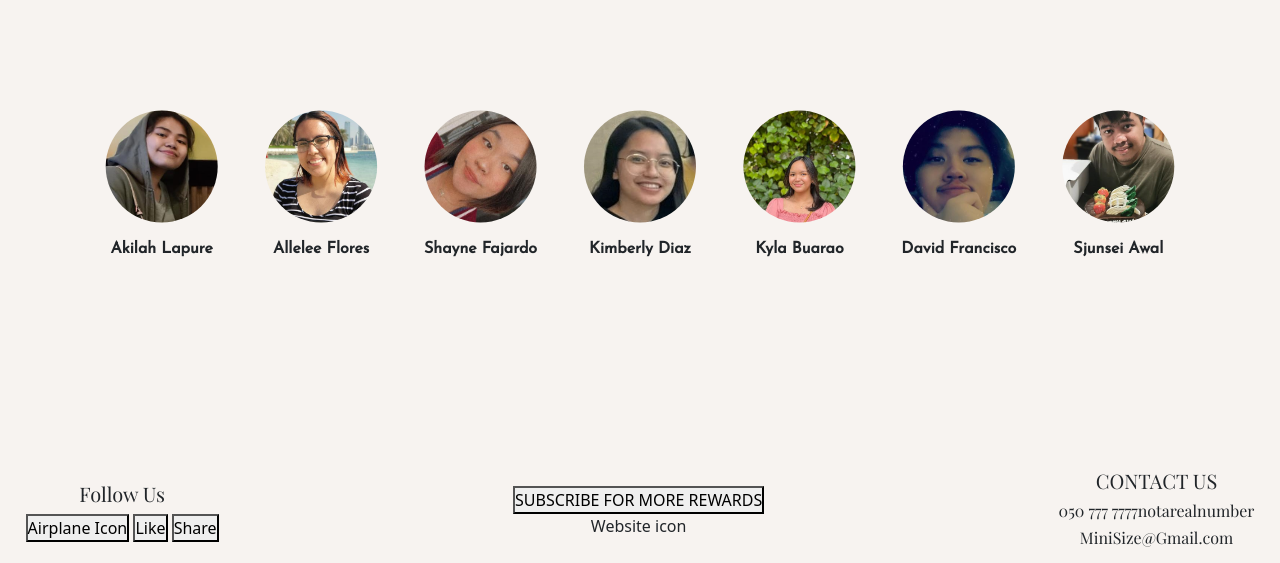
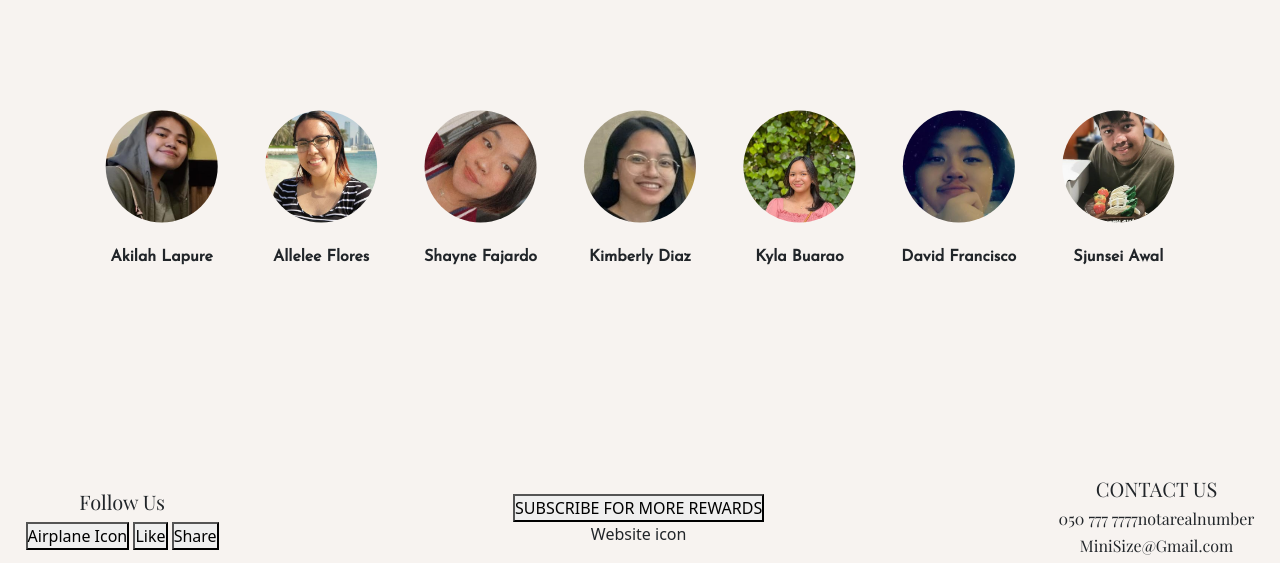
Before and after one commit to minisize/minisizeproject, a PHP site: page /about-us.php in a window 1280 px wide. Shown: the part 766-1329 px from the top of the page. Run offline with PHP 8.4, Linux system fonts and the light colour scheme; data comes from the database, SQL or seed files in the repository; style sheets or scripts are compiled from the project's sources; some libraries are stand-ins or nearby versions.

Commit message:
Changed the margin top of the text

```diff
--- a/about-us.php
+++ b/about-us.php
@@ -67,38 +67,38 @@
         <div class="pics">
             <div class="looks">
                 <img src="assets\images\website\teams\Akilah.jpg">
-                <p class="fw-bold"> Akilah Lapure </p>
+                <p class="fw-bold mt-2"> Akilah Lapure </p>
             </div>
             <div class="looks">
                 <img src="assets\images\website\teams\Allelee.jpg">
-                <p class="fw-bold"> Allelee Flores </p>
+                <p class="fw-bold mt-2"> Allelee Flores </p>
                 <!-- <p> Allelee Flores</p> -->
             </div>
             <div class="looks">
                 <img  src="assets\images\website\teams\shayne.jpg">
-                <p class="fw-bold"> Shayne Fajardo </p>
+                <p class="fw-bold mt-2"> Shayne Fajardo </p>
                 <!-- <p> Shayne Fajardo </p> -->
             </div>
             <div class="looks">
                 <div class="big_img">
                     <img src="assets\images\website\teams\Kim.JPG">
                 </div>
-                <p class="fw-bold"> Kimberly Diaz </p>
+                <p class="fw-bold mt-2"> Kimberly Diaz </p>
                 <!-- <p> Kimberly Diaz </p> -->
             </div>
             <div class="looks">
                 <img src="assets\images\website\teams\Kyla.jpeg">
-                <p class="fw-bold"> Kyla Buarao </p>
+                <p class="fw-bold mt-2"> Kyla Buarao </p>
                 <!-- <p> Kyla Buarao </p> -->
             </div>
             <div class="looks">
                 <img src="assets\images\website\teams\David.jpg">
-                <p class="fw-bold"> David Francisco </p>
+                <p class="fw-bold mt-2"> David Francisco </p>
                 <!-- <p> David Francisco  </p> -->
             </div>
             <div class="looks">
                 <img class="KIM-SJUN" src="assets\images\website\teams\Sjunsei.jpg">
-                <p class="fw-bold"> Sjunsei Awal </p>
+                <p class="fw-bold mt-2"> Sjunsei Awal </p>
                 <!-- <p> Sjunsei Awal </p> -->
             </div>
         </div>
--- a/assets/styles/about_us/about.css
+++ b/assets/styles/about_us/about.css
@@ -75,6 +75,7 @@ img {
   -webkit-transform: scale(1.3);
           transform: scale(1.3);
   z-index: 2;
+  text-decoration: none;
 }
 
 .team-proto {
@@ -96,10 +97,6 @@ img {
   margin-right: auto;
 }
 
-.team h4 {
-  font-weight: 200;
-}
-
 #about-title {
   color: #345553;
   font-weight: 600;
--- a/assets/styles/about_us/about.scss
+++ b/assets/styles/about_us/about.scss
@@ -96,6 +96,7 @@ img
 {
     transform: scale(1.3);
     z-index: 2;
+    text-decoration: none;
 }
 
 .team-proto
```
Also changed, not shown: 1 other file.
